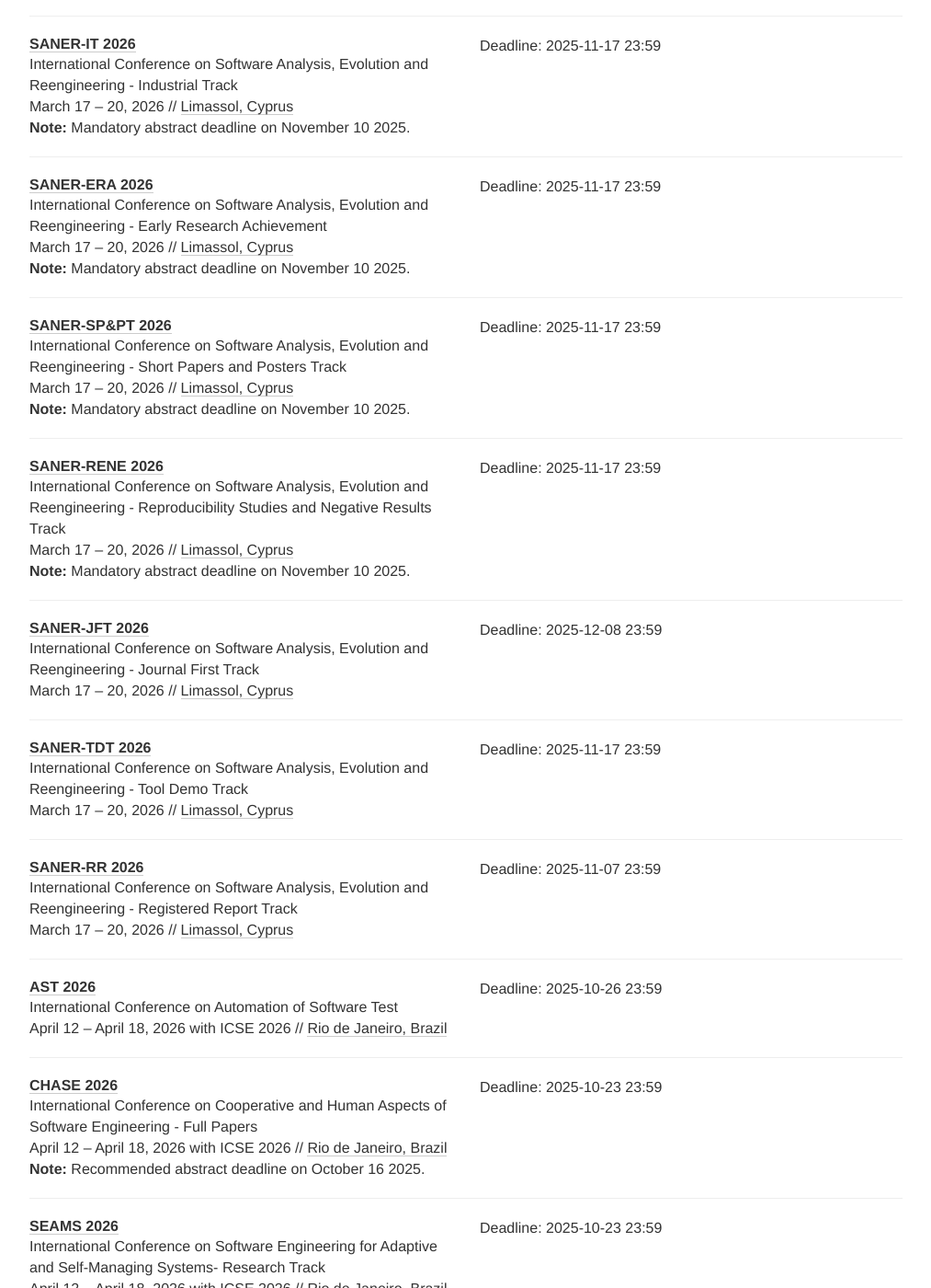
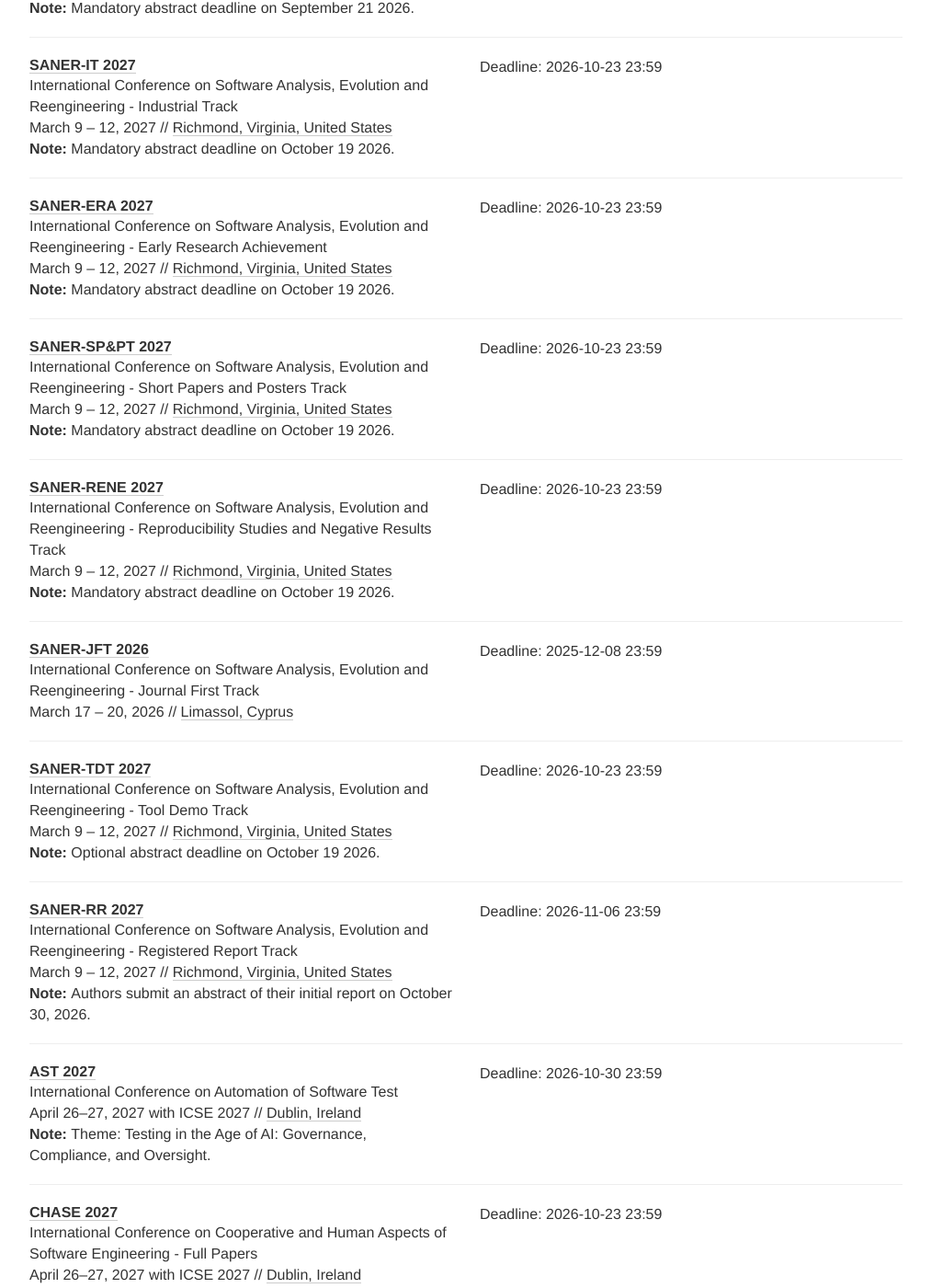
Before and after one commit to se-deadlines/se-deadlines.github.io, a Jekyll site: the page built from index.html, in a window 1280 px wide and 1400 px high, scrolled down 13671 px. Shown: the whole window at 92% size, without its empty margins (133-1146 px from the left). Built offline with Jekyll 4.4.1, drawn with Linux system fonts in a browser that asks for light colours; nearby versions of some CDN libraries; some of the changed text lies outside the part shown.

Commit message:
Update conference details for ICSE, FSE, SANER, TechDebt, and others to reflect new dates and locations for 2027

```diff
--- a/_data/conferences.yml
+++ b/_data/conferences.yml
@@ -79,12 +79,12 @@
 
 - name: ICSE-DS
   description: International Conference on Software Engineering - Doctoral Symposium
-  year: 2025
-  link: https://conf.researchr.org/track/icse-2026/icse-2026-doctoral-symposium
-  deadline:
-  - "2025-11-14 23:59"
-  date: April 12 - April 18, 2026
-  place: Rio de Janeiro, Brazil
+  year: 2027
+  link: https://conf.researchr.org/track/icse-2027/icse-2027-doctoral-symposium
+  deadline:
+  - "2026-11-14 23:59"
+  date: April 25 - May 1, 2027
+  place: Dublin, Ireland
   tags: [CO,DOS]
 
 - name: ICSE-T&TB
@@ -251,12 +251,13 @@
 
 - name: IDE
   description: IDE Workshop
-  year: 2026
+  year: 2027
   link: https://ide-workshop.github.io/
   deadline:
-  - "2025-10-20 23:59"
-  date: April 12 - April 18, 2026 with ICSE 2026
-  place: Rio de Janeiro, Brazil
+  - "2026-11-27 23:59"
+  date: ICSE 2027 (exact workshop day TBA)
+  place: Dublin, Ireland
+  note: Workshop date not yet fixed.
   tags: [WO]
 
 - name: IWSiB
@@ -503,22 +504,22 @@
 
 - name: FSE-IP
   description: International Conference on the Foundations of Software Engineering - Industry Papers
-  year: 2026
-  link: https://conf.researchr.org/track/fse-2026/fse-2026-industry-papers
+  year: 2027
+  link: https://conf.researchr.org/track/fse-2027/fse-2027-industry-papers
+  deadline:
+  - "2027-01-23 23:59"
+  date: July 12 - 16, 2027
+  place: Shenzhen, China
+  tags: [CO,IPT]
+
+- name: FSE-IVR
+  description: International Conference on the Foundations of Software Engineering - Ideas, Visions and Reflections Track
+  year: 2026
+  link: https://conf.researchr.org/track/fse-2026/fse-2026-ideas-visions-and-reflections
   deadline:
   - "2026-01-22 23:59"
   date: July 5 - 9, 2026
   place: Montreal, Canada
-  tags: [CO,IPT]
-
-- name: FSE-IVR
-  description: International Conference on the Foundations of Software Engineering - Ideas, Visions and Reflections Track
-  year: 2026
-  link: https://conf.researchr.org/track/fse-2026/fse-2026-ideas-visions-and-reflections
-  deadline:
-  - "2026-01-22 23:59"
-  date: July 5 - 9, 2026
-  place: Montreal, Canada
   tags: [CO, NIER]
 
 - name: FSE-JF
@@ -533,12 +534,12 @@
 
 - name: FSE-SEE
   description: International Conference on the Foundations of Software Engineering - Software Engineering Education
-  year: 2026
-  link: https://conf.researchr.org/track/fse-2026/fse-2026-software-engineering-education
-  deadline:
-  - "2026-01-22 23:59"
-  date: July 5 - 9, 2026
-  place: Montreal, Canada
+  year: 2027
+  link: https://conf.researchr.org/track/fse-2027/fse-2027-software-engineering-education
+  deadline:
+  - "2027-01-29 23:59"
+  date: July 12 - 16, 2027
+  place: Shenzhen, China
   tags: [CO, EDT]
 
 - name: FSE-SRC
@@ -1032,47 +1033,47 @@
 
 - name: SANER-IT
   description: International Conference on Software Analysis, Evolution and Reengineering - Industrial Track
-  year: 2026
-  link: https://conf.researchr.org/track/saner-2026/saner-2026-industrial-track
-  deadline:
-  - "2025-11-17 23:59"
-  date: March 17 - 20, 2026
-  place: Limassol, Cyprus
-  note: Mandatory abstract deadline on November 10 2025.
+  year: 2027
+  link: https://conf.researchr.org/track/saner-2027/saner-2027-industrial-track
+  deadline:
+  - "2026-10-23 23:59"
+  date: March 9 - 12, 2027
+  place: Richmond, Virginia, United States
+  note: Mandatory abstract deadline on October 19 2026.
   tags: [CO, IPT]
 
 
 - name: SANER-ERA
   description: International Conference on Software Analysis, Evolution and Reengineering - Early Research Achievement
-  year: 2026
-  link: https://conf.researchr.org/track/saner-2026/saner-2026-early-research-achievement-era--track
-  deadline:
-  - "2025-11-17 23:59"
-  date: March 17 - 20, 2026
-  place: Limassol, Cyprus
-  note: Mandatory abstract deadline on November 10 2025.
+  year: 2027
+  link: https://conf.researchr.org/track/saner-2027/saner-2027-early-research-achievement-era--track
+  deadline:
+  - "2026-10-23 23:59"
+  date: March 9 - 12, 2027
+  place: Richmond, Virginia, United States
+  note: Mandatory abstract deadline on October 19 2026.
   tags: [CO, NIER]
 
 - name: SANER-SP&PT
   description: International Conference on Software Analysis, Evolution and Reengineering - Short Papers and Posters Track
-  year: 2026
-  link: https://conf.researchr.org/track/saner-2026/saner-2026-short-papers-and-posters-track
-  deadline:
-  - "2025-11-17 23:59"
-  date: March 17 - 20, 2026
-  place: Limassol, Cyprus
-  note: Mandatory abstract deadline on November 10 2025.
+  year: 2027
+  link: https://conf.researchr.org/track/saner-2027/saner-2027-short-papers-and-posters-track
+  deadline:
+  - "2026-10-23 23:59"
+  date: March 9 - 12, 2027
+  place: Richmond, Virginia, United States
+  note: Mandatory abstract deadline on October 19 2026.
   tags: [CO, SPT, POS]
 
 - name: SANER-RENE
   description: International Conference on Software Analysis, Evolution and Reengineering - Reproducibility Studies and Negative Results Track
-  year: 2026
-  link: https://conf.researchr.org/track/saner-2026/saner-2026-reproducibility-studies-and-negative-results-rene-track
-  deadline:
-  - "2025-11-17 23:59"
-  date: March 17 - 20, 2026
-  place: Limassol, Cyprus
-  note: Mandatory abstract deadline on November 10 2025.
+  year: 2027
+  link: https://conf.researchr.org/track/saner-2027/saner-2027-reproducibility-studies-and-negative-results-rene-track
+  deadline:
+  - "2026-10-23 23:59"
+  date: March 9 - 12, 2027
+  place: Richmond, Virginia, United States
+  note: Mandatory abstract deadline on October 19 2026.
   tags: [CO, SPT]
 
 - name: SANER-JFT
@@ -1087,60 +1088,62 @@
 
 - name: SANER-TDT
   description: International Conference on Software Analysis, Evolution and Reengineering - Tool Demo Track
-  year: 2026
-  link: https://conf.researchr.org/track/saner-2026/saner-2026-tool-demo-track
-  deadline:
-  - "2025-11-17 23:59"
-  date: March 17 - 20, 2026
-  place: Limassol, Cyprus
+  year: 2027
+  link: https://conf.researchr.org/track/saner-2027/saner-2027-tool-demo-track
+  deadline:
+  - "2026-10-23 23:59"
+  date: March 9 - 12, 2027
+  place: Richmond, Virginia, United States
+  note: Optional abstract deadline on October 19 2026.
   tags: [CO, TOT]
 
 - name: SANER-RR
   description: International Conference on Software Analysis, Evolution and Reengineering - Registered Report Track
-  year: 2026
-  link: https://conf.researchr.org/track/saner-2026/saner-2026-registered-report-track-
-  deadline:
-  - "2025-11-07 23:59"
-  date: March 17 - 20, 2026
-  place: Limassol, Cyprus
+  year: 2027
+  link: https://conf.researchr.org/track/saner-2027/saner-2027-registered-report-track
+  deadline:
+  - "2026-11-06 23:59"
+  date: March 9 - 12, 2027
+  place: Richmond, Virginia, United States
+  note: Authors submit an abstract of their initial report on October 30, 2026.
   tags: [CO, RRT]
 
 #AST
 
 - name: AST
   description: International Conference on Automation of Software Test
-  year: 2026
-  link: https://conf.researchr.org/home/ast-2026#Call-for-Papers
-  deadline:
-  - "2025-10-26 23:59"
-  date: April 12 - April 18, 2026 with ICSE 2026
-  place: Rio de Janeiro, Brazil
+  year: 2027
+  link: https://conf.researchr.org/home/ast-2027
+  deadline:
+  - "2026-10-30 23:59"
+  date: April 26-27, 2027 with ICSE 2027
+  place: Dublin, Ireland
+  note: 'Theme: Testing in the Age of AI: Governance, Compliance, and Oversight.'
   tags: [CO, RPT, SPT, IPT]
 
 
 #CHASEs
 - name: CHASE
   description: International Conference on Cooperative and Human Aspects of Software Engineering - Full Papers
-  year: 2026
-  link: https://conf.researchr.org/track/chase-2026/chase-2026-papers
-  deadline:
-  - "2025-10-23 23:59"
-  date: April 12 - April 18, 2026 with ICSE 2026
-  place: Rio de Janeiro, Brazil
-  note: Recommended abstract deadline on October 16 2025.
+  year: 2027
+  link: https://conf.researchr.org/track/chase-2027/chase-2027-papers
+  deadline:
+  - "2026-10-23 23:59"
+  date: April 26-27, 2027 with ICSE 2027
+  place: Dublin, Ireland
+  note: Abstract deadline on October 16 2026.
   tags: [CO, RPT, SPT]
 
 #SEAMS
 - name: SEAMS
   description: International Conference on Software Engineering for Adaptive and Self-Managing Systems- Research Track
-  year: 2026
-  link: https://conf.researchr.org/track/seams-2026/seams-2026-research-track
-  deadline:
-    - "2025-10-23 23:59"
-  date: April 12 - April 18, 2026 with ICSE 2026
-  place: Rio de Janeiro, Brazil
-  note: Mandatory abstract deadline on October 16 2024.
-  tags: [CO, RPT]
+  year: 2027
+  link: https://conf.researchr.org/track/seams-2027/seams-2027-research-track
+  deadline:
+    - "2026-10-21 23:59"
+  date: April 26-27, 2027 with ICSE 2027
+  place: Dublin, Ireland
+  tags: [CO, RPT, SPT, IPT]
 
 
 - name: SEAMS-AT
@@ -1167,13 +1170,13 @@
 #MSR
 - name: MSR
   description: Mining Software Repositories - Technical Papers
-  year: 2026
-  link: https://conf.researchr.org/track/msr-2026/msr-2026-technical-papers
-  deadline:
-    - "2025-10-23 23:59"
-  date: April 12 - April 18, 2026 with ICSE 2026
-  place: Rio de Janeiro, Brazil
-  note: Mandatory abstract deadline 20 October 2025.
+  year: 2027
+  link: https://conf.researchr.org/track/msr-2027/msr-2027-technical-papers
+  deadline:
+    - "2026-10-23 23:59"
+  date: April 26-27, 2027 with ICSE 2027
+  place: Dublin, Ireland
+  note: Mandatory abstract deadline 20 October 2026.
   tags: [CO, RPT]
 
 - name: MSR-TT
@@ -1210,24 +1213,24 @@
 
 - name: MSR-MC
   description: Mining Software Repositories - Mining Challenge
-  year: 2026
-  link: https://2026.msrconf.org/track/msr-2026-mining-challenge
-  deadline:
-    - "2025-12-10 23:59"
-  date: April 12 - April 18, 2026 with ICSE 2026
-  place: Rio de Janeiro, Brazil
-  note: There are multiple deadlines for different stages (check the call for papers).
+  year: 2027
+  link: https://2027.msrconf.org/track/msr-2027-mining-challenge
+  deadline:
+    - "2026-08-03 23:59"
+  date: April 26-27, 2027 with ICSE 2027
+  place: Dublin, Ireland
+  note: Proposal submission deadline; there are multiple deadlines for different stages (check the call for papers).
   tags: [CO, CHT]
 
 - name: MSR-DT
   description: Mining Software Repositories - Data and Tool Showcase Track
-  year: 2026
-  link: https://2026.msrconf.org/track/msr-2026-data-and-tool-showcase-track
-  deadline:
-    - "2025-11-10 23:59"
-  date: April 12 - April 18, 2026 with ICSE 2026
-  place: Rio de Janeiro, Brazil
-  note: Abstract deadline on Nov 5, 2025.
+  year: 2027
+  link: https://2027.msrconf.org/track/msr-2027-data-and-tool-showcase-track
+  deadline:
+    - "2026-11-10 23:59"
+  date: April 26-27, 2027 with ICSE 2027
+  place: Dublin, Ireland
+  note: Abstract deadline on Nov 5, 2026.
   tags: [CO, DB]
 
 #CAIN
@@ -1247,32 +1250,32 @@
 
 - name: TechDebt
   description: International Conference on Technical Debt - Technical Papers
-  year: 2026
-  link: https://conf.researchr.org/track/TechDebt-2026/TechDebt-2026-main
-  deadline:
-  - "2025-10-23 23:59"
-  date: April 12 - April 18, 2026 with ICSE 2026
-  place: Rio de Janeiro, Brazil
-  note: Mandatory abstract deadline on October 16 2025.
-  tags: [CO, RPT]
+  year: 2027
+  link: https://conf.researchr.org/track/TechDebt-2027/TechDebt-2027-main
+  deadline:
+  - "2026-10-26 23:59"
+  date: April 25-26, 2027 with ICSE 2027
+  place: Dublin, Ireland
+  note: Mandatory abstract deadline on October 19 2026.
+  tags: [CO, RPT, SPT, EXPT]
 
 - name: TechDebt-JF
   description: International Conference on Technical - Journal First Track
-  year: 2026
-  link: https://conf.researchr.org/track/TechDebt-2026/TechDebt-2026-journal-first
-  deadline:
-  - "2026-01-17 23:59"
-  date: April 12 - April 18, 2026 with ICSE 2026
-  place: Rio de Janeiro, Brazil
+  year: 2027
+  link: https://conf.researchr.org/track/TechDebt-2027/TechDebt-2027-journal-first
+  deadline:
+  - "2027-01-15 23:59"
+  date: April 25-26, 2027 with ICSE 2027
+  place: Dublin, Ireland
   tags: [CO, JFT]
 
 - name: TechDebt-IT
   description: International Conference on Technical - Industry Track
-  year: 2026
-  link: https://conf.researchr.org/track/TechDebt-2026/TechDebt-2026-industry-track
-  deadline: ["2026-01-16 23:59"]
-  date: April 12 - April 18, 2026 with ICSE 2026
-  place: Rio de Janeiro, Brazil
+  year: 2027
+  link: https://conf.researchr.org/track/TechDebt-2027/TechDebt-2027-industry-track
+  deadline: ["2027-01-22 23:59"]
+  date: April 25-26, 2027 with ICSE 2027
+  place: Dublin, Ireland
   tags: [CO, IPT]
 
 #FormaliSE
@@ -1514,12 +1517,13 @@
 
 - name: MAS-GAIN
   description: International Workshop on Multi-Agent Systems using Generative Artificial INtelligence for Automated Software Engineering
-  year: 2025
-  link: https://masgain.github.io/masgain2025/
-  deadline:
-  - "2025-08-26 23:59"
-  date: November 16 - November 20, 2025
-  place: Seoul, South Korea
+  year: 2026
+  link: https://conf.researchr.org/home/ase-2026/mas-gain-2026
+  deadline:
+  - "2026-07-22 23:59"
+  date: October 12 - October 16, 2026 with ASE 2026
+  place: Munich, Germany
+  note: Abstract deadline on July 17, 2026.
   tags: [WO]
 
 - name: ISE
@@ -1555,12 +1559,13 @@
 
 - name: ASYDE
   description: International Workshop on Automated and verifiable Software sYstem DEvelopment
-  year: 2025
-  link: TBD
-  deadline:
-  - "2025-08-26 23:59"
-  date: November 16 - November 20, 2025
-  place: Seoul, South Korea
+  year: 2026
+  link: https://conf.researchr.org/home/ase-2026/asyde-2026
+  deadline:
+  - "2026-07-17 23:59"
+  date: October 12 - October 16, 2026 with ASE 2026
+  place: Munich, Germany
+  note: Abstract deadline on July 10, 2026.
   tags: [WO]
 
 - name: AgenticSE
@@ -1585,12 +1590,12 @@
 
 - name: AISM
   description: AI for Software Modernization
-  year: 2025
-  link: https://aism25.github.io/aism25/
-  deadline:
-  - "2025-08-26 23:59"
-  date: November 16 - November 20, 2025
-  place: Seoul, South Korea
+  year: 2026
+  link: https://conf.researchr.org/home/ase-2026/aism-2026
+  deadline:
+  - "2026-08-07 23:59"
+  date: October 12 - October 16, 2026 with ASE 2026
+  place: Munich, Germany
   tags: [WO]
 
 - name: VARSE
@@ -1744,7 +1749,8 @@
   year: 2026
   link: https://www.sciencedirect.com/special-issue/325939/impactful-software-architecture
   deadline:
-  - "2026-01-31 23:59"
+  - "2026-02-28 23:59"
+  note: Deadline extended from January 31 2026.
   tags: [JO]
 
 - name: JSS-ISA
@@ -1752,7 +1758,8 @@
   year: 2026
   link: https://www.sciencedirect.com/special-issue/324072/agile-reloaded-the-red-pill-or-the-blue-pill
   deadline:
-  - "2025-12-15 23:59"
+  - "2026-01-15 23:59"
+  note: Deadline extended from December 15 2025.
   tags: [JO]
 
 
```
